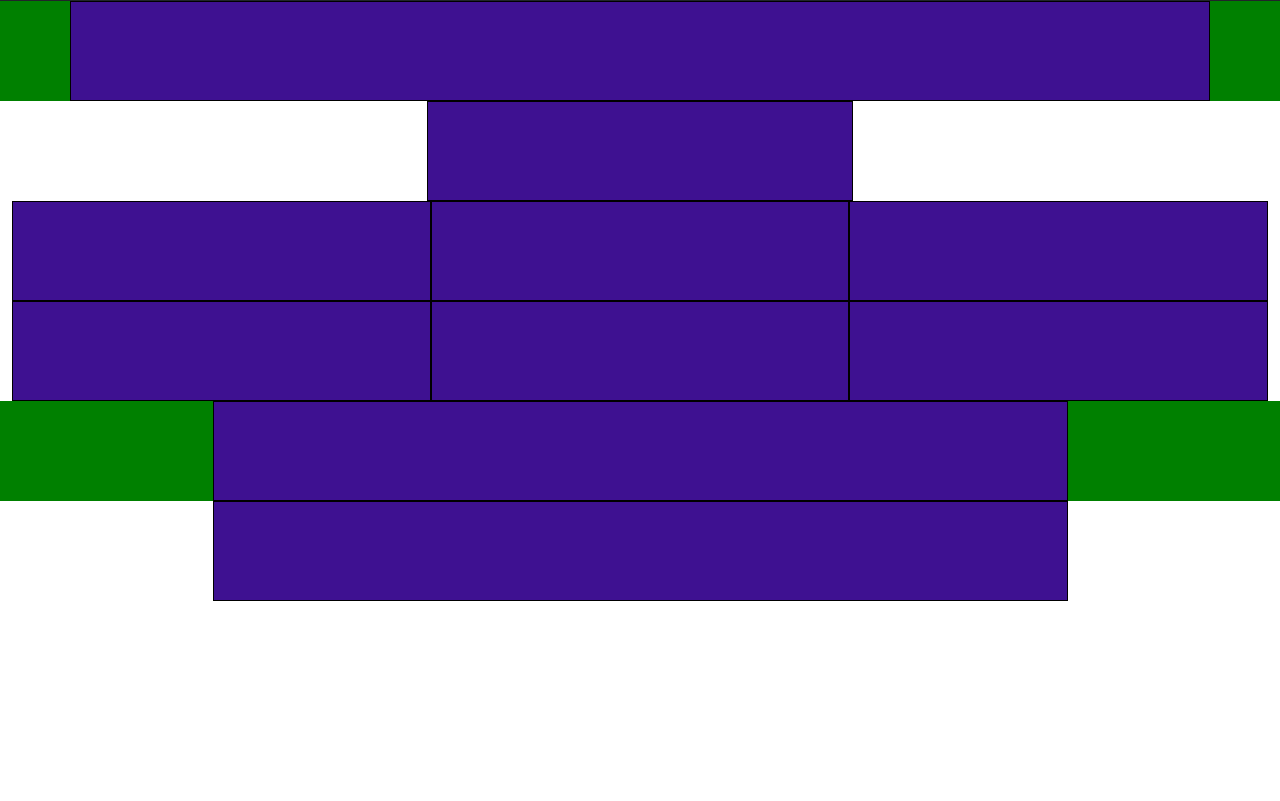
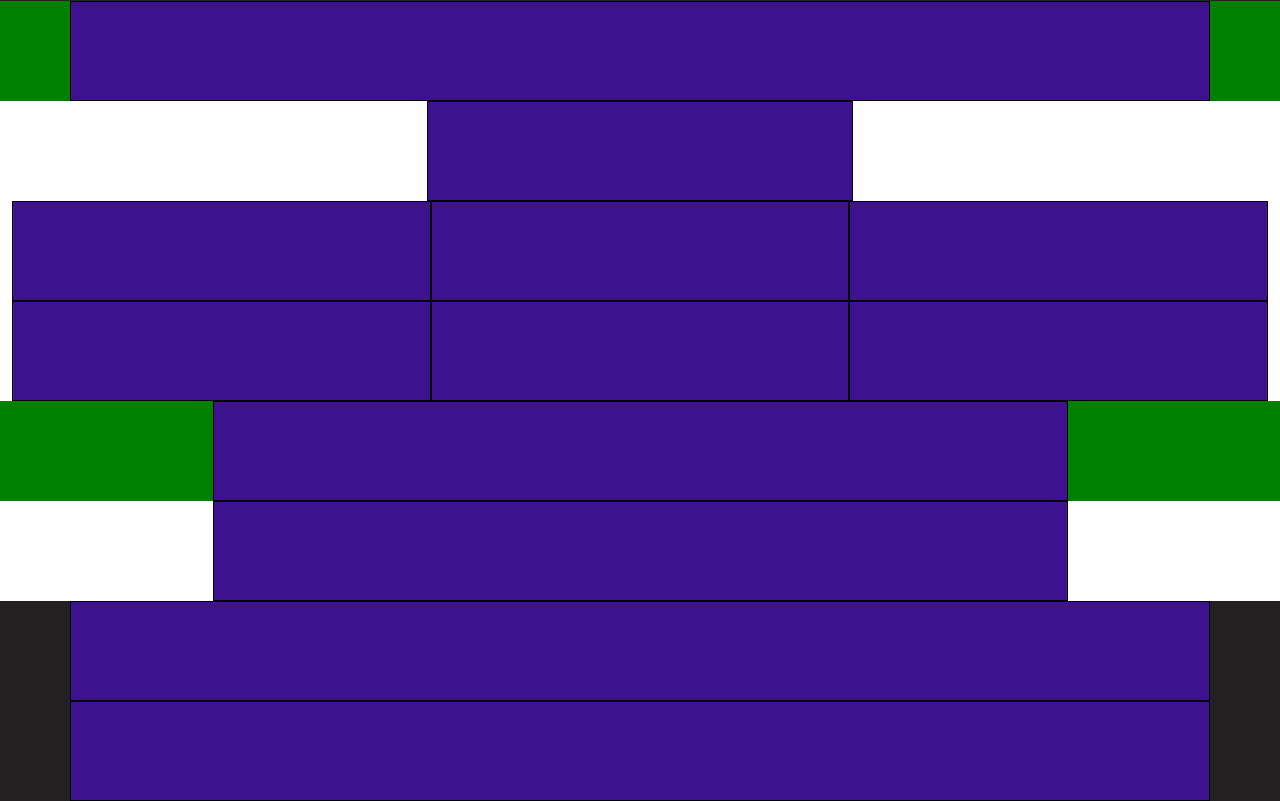
Before and after one commit to Vinctdea/html-css-bootstrap-freelancer, a plain HTML site: page index.html in a window 1280 px wide. Shown: the part 55-856 px from the top of the page. Before the commit the page ends 800 px from the top, so only its background shows below. Drawn offline with nearby package versions, Linux system fonts and the light colour scheme.

Commit message:
add structure footer

```diff
--- a/css/style.css
+++ b/css/style.css
@@ -37,3 +37,8 @@ header .navbar-brand, .navbar-nav{
 .ms_bggreen{
     background-color: green;
 }
+
+/* regole footer */
+footer{
+    background-color: rgb(34, 32, 32);
+}
--- a/index.html
+++ b/index.html
@@ -96,7 +96,13 @@
     </main>
 
     <footer>
+      <div class="container ">
+        <div class="row">
+          <div class="col-12"></div>
+          <div class="col-12"></div>
 
+        </div>
+      </div>
     </footer>
 
     <script src="https://cdn.jsdelivr.net/npm/bootstrap@5.2.3/dist/js/bootstrap.bundle.min.js" integrity="sha384-kenU1KFdBIe4zVF0s0G1M5b4hcpxyD9F7jL+jjXkk+Q2h455rYXK/7HAuoJl+0I4" crossorigin="anonymous"></script>
```
